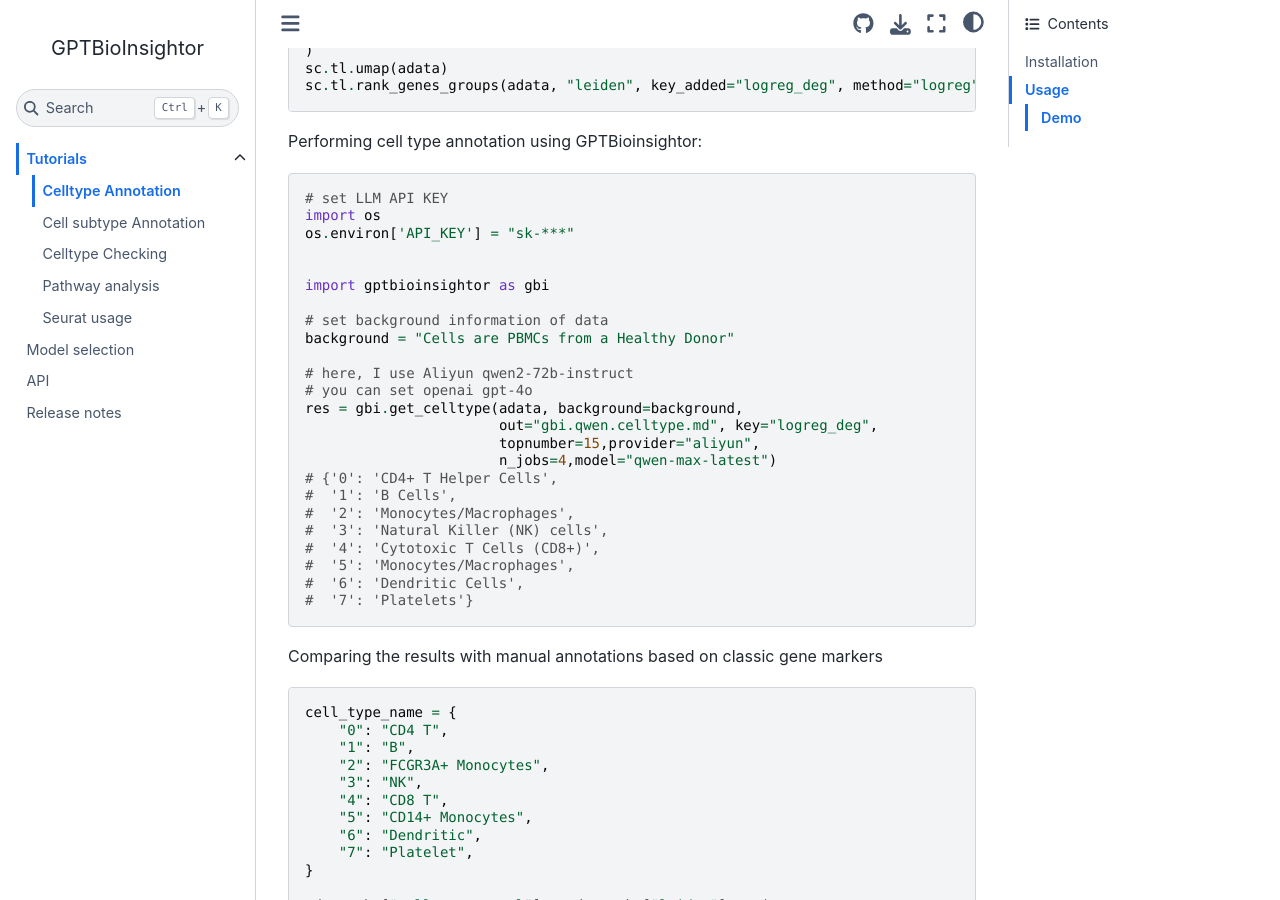
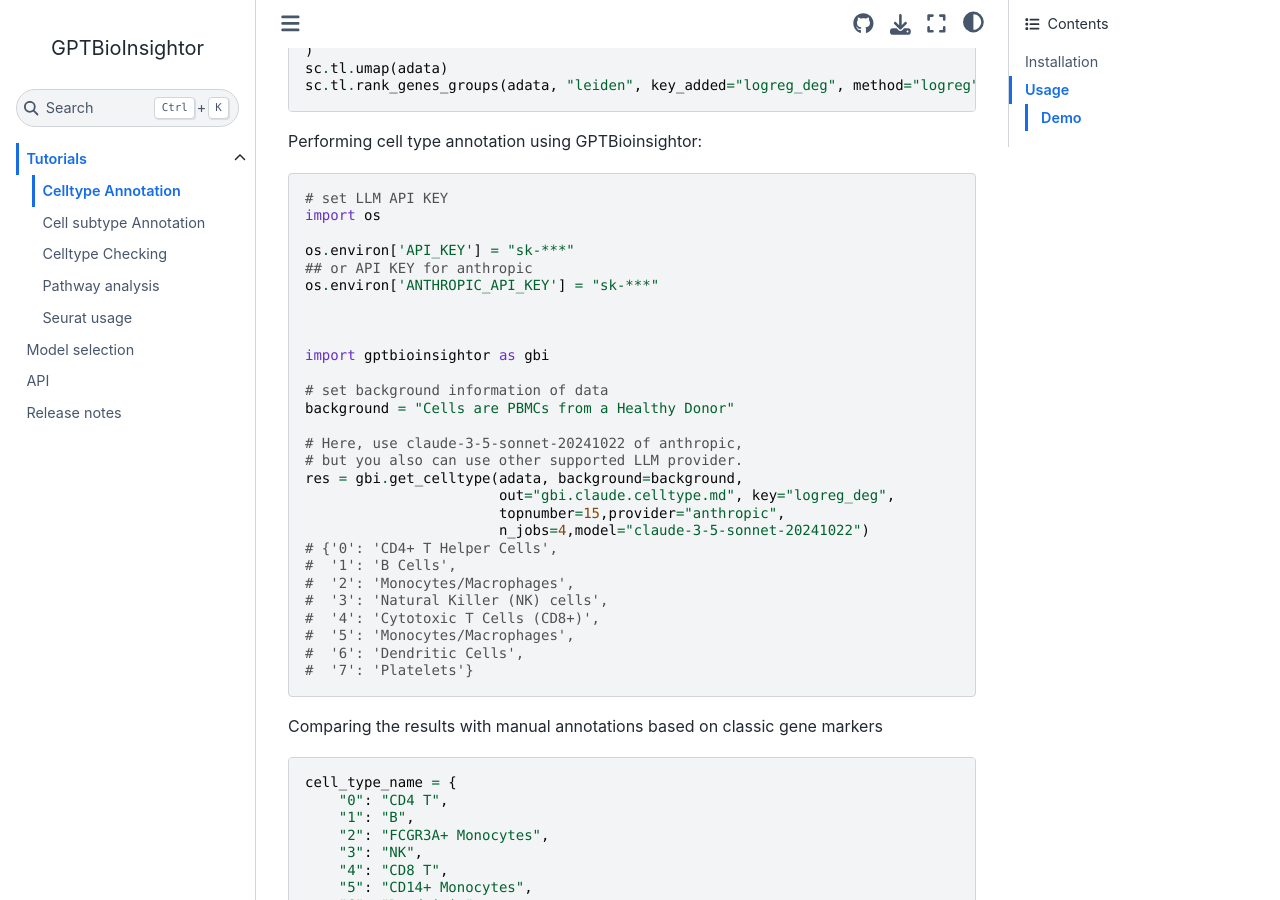
Before and after one commit to huang-sh/GPTBioInsightor, a Sphinx documentation site: the page built from docs/en/source/tutorials/get_celltype.md, in a window 1280 px wide and 900 px high, scrolled down 1555 px. Built offline with Sphinx 7.4.7 and the Sphinx Book theme 1.1.4, drawn with Linux system fonts in a browser that asks for light colours; the version number is read from the project's files by our own code.

Commit message:
update default model usage in English docs

````diff
--- a/docs/en/source/tutorials/get_celltype.md
+++ b/docs/en/source/tutorials/get_celltype.md
@@ -78,7 +78,11 @@ Performing cell type annotation using GPTBioinsightor:
 ```python
 # set LLM API KEY
 import os
+
 os.environ['API_KEY'] = "sk-***"
+## or API KEY for anthropic
+os.environ['ANTHROPIC_API_KEY'] = "sk-***"
+
 
 
 import gptbioinsightor as gbi
@@ -86,12 +90,12 @@ import gptbioinsightor as gbi
 # set background information of data
 background = "Cells are PBMCs from a Healthy Donor"
 
-# here, I use Aliyun qwen2-72b-instruct
-# you can set openai gpt-4o
+# Here, use claude-3-5-sonnet-20241022 of anthropic,
+# but you also can use other supported LLM provider.
 res = gbi.get_celltype(adata, background=background,
-                       out="gbi.qwen.celltype.md", key="logreg_deg",
-                       topnumber=15,provider="aliyun",
-                       n_jobs=4,model="qwen-max-latest")
+                       out="gbi.claude.celltype.md", key="logreg_deg",
+                       topnumber=15,provider="anthropic",
+                       n_jobs=4,model="claude-3-5-sonnet-20241022")
 # {'0': 'CD4+ T Helper Cells',
 #  '1': 'B Cells',
 #  '2': 'Monocytes/Macrophages',
````
Also changed, not shown: README.md (+9 -5 lines), docs/en/source/tutorials/check_celltype.md (+1 -1 lines), docs/en/source/tutorials/get_subtype.md (+1 -1 lines), docs/en/source/tutorials/seurat_usage.md (+4 -3 lines), docs/en/source/tutorials/pathway.ipynb.
